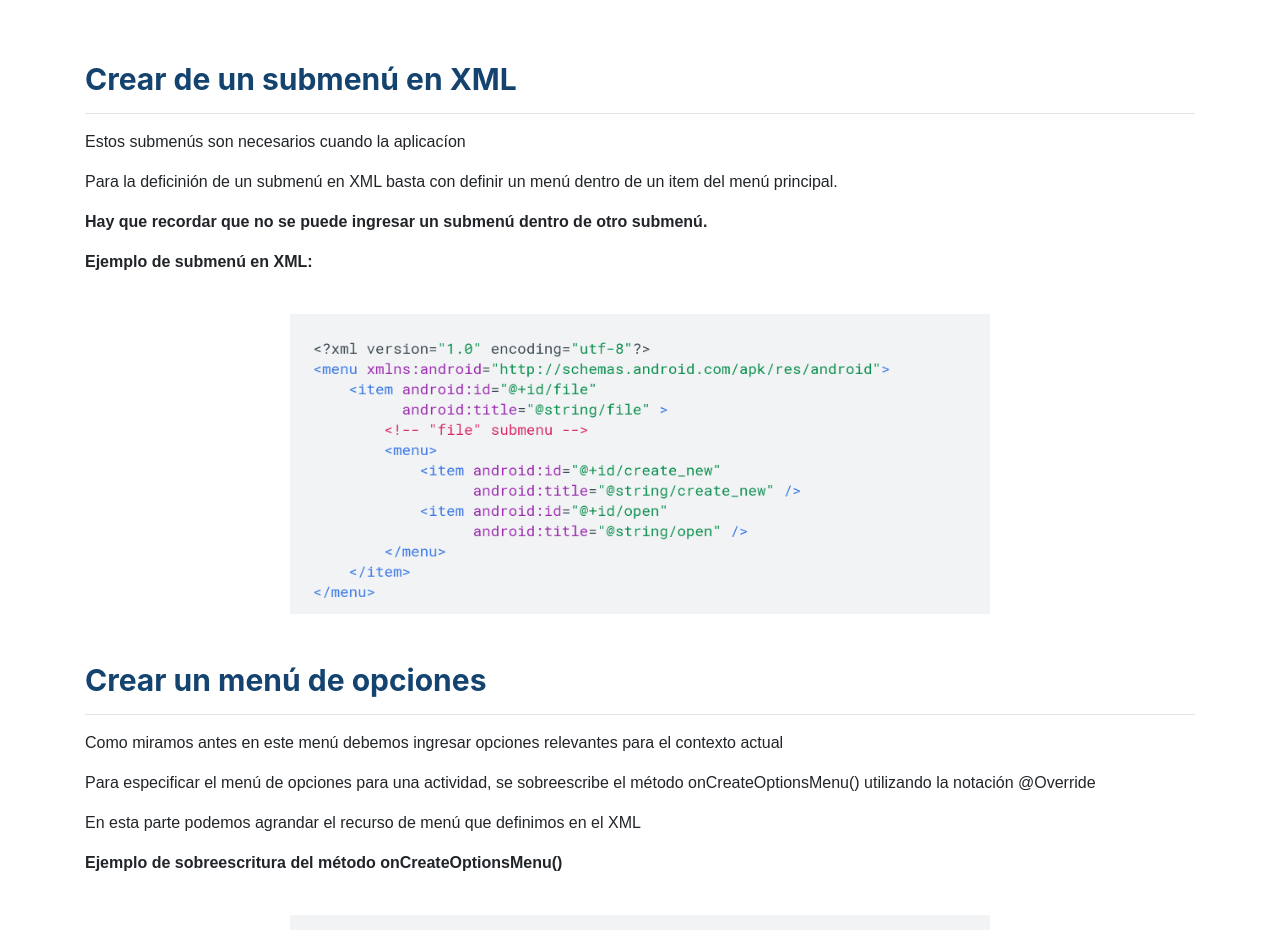
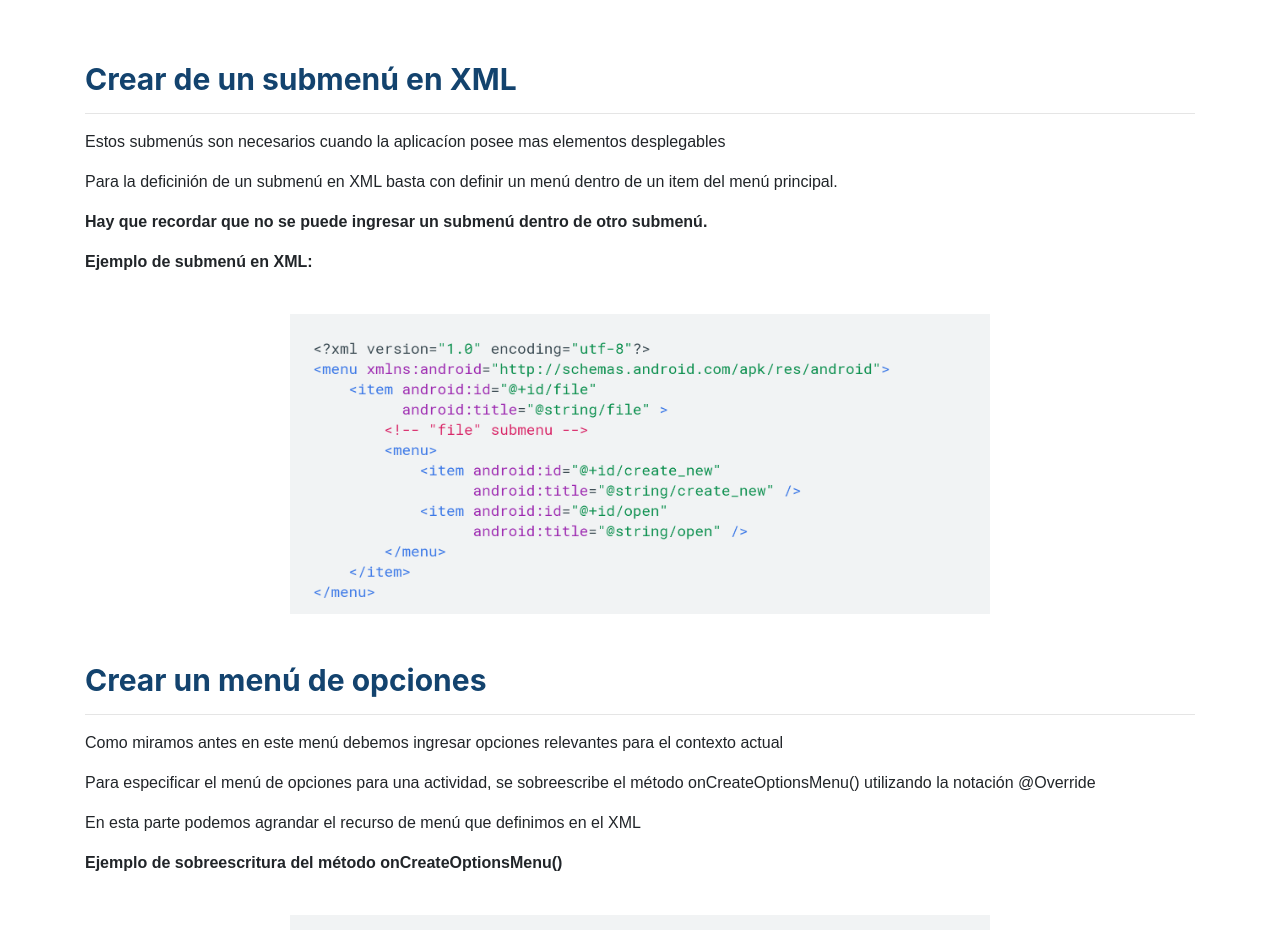
Before and after one commit to TrukuAndres/dordonez-ute-android.github.io, a plain HTML site: page html/menus.html in a window 1280 px wide. Shown: the part 3701-4631 px from the top of the page. Drawn offline with nearby package versions, Linux system fonts and the light colour scheme.

Commit message:
Update menus.html

```diff
--- a/html/menus.html
+++ b/html/menus.html
@@ -154,7 +154,7 @@
               <br> <br>
             <div class="display-1" id="defs">Crear de un submenú en XML</div>
               <hr>
-              <p>Estos submenús son necesarios cuando la aplicacíon</p>
+              <p>Estos submenús son necesarios cuando la aplicacíon posee mas elementos desplegables</p>
               <p>Para la deficinión de un submenú en XML basta con definir un menú dentro de un item del menú principal.</p>
               <p><b>Hay que recordar que no se puede ingresar un submenú dentro de otro submenú.</b></p>
 
```
